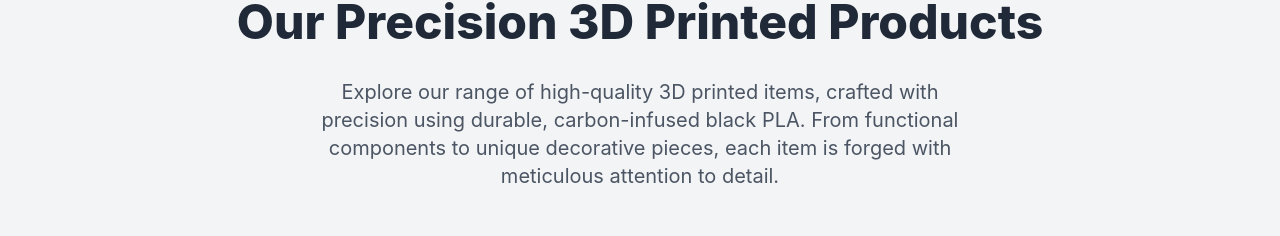
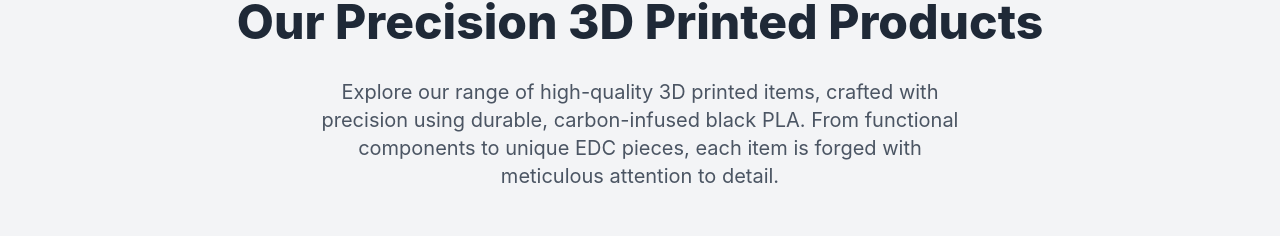
Before and after one commit to Scan93/scan93.github.io-precision3dforge, a plain HTML site: page index.html in a window 1280 px wide. Shown: the part 170-406 px from the top of the page. Drawn offline with nearby package versions, Linux system fonts and the light colour scheme.

Commit message:
Update index.html

```diff
--- a/index.html
+++ b/index.html
@@ -45,7 +45,7 @@
             <h2 class="text-5xl font-extrabold text-gray-800 mb-8">Our Precision 3D Printed Products</h2>
             <p class="text-xl text-gray-600 max-w-2xl mx-auto mb-12">
                 Explore our range of high-quality 3D printed items, crafted with precision using durable, carbon-infused black PLA.
-                From functional components to unique decorative pieces, each item is forged with meticulous attention to detail.
+                From functional components to unique EDC pieces, each item is forged with meticulous attention to detail.
             </p>
 
             <!-- Section for displaying product images -->
```
